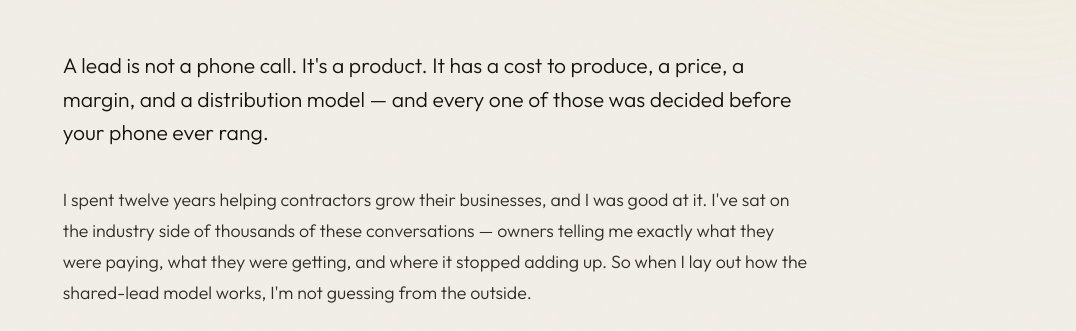
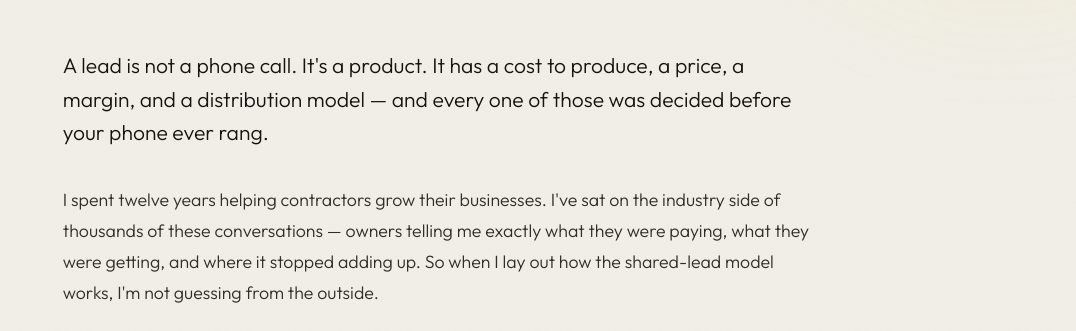
Before and after one commit to frankyleadwise/frankycolon, a plain HTML site: page notes/anatomy-of-a-lead/index.html in a window 1280 px wide. Shown: the part 438-769 px from the top of the page, without its empty margins (204-1280 px from the left). Drawn offline with Linux system fonts and the light colour scheme.

Commit message:
Cut 'and I was good at it' from the essay opener
Telling the reader you were good at it is the weakest way to say it. The
next sentence — thousands of these conversations from the industry side —
proves the same point without asking to be believed.

```diff
--- a/notes/anatomy-of-a-lead/index.html
+++ b/notes/anatomy-of-a-lead/index.html
@@ -215,7 +215,7 @@
 
       <p class="lead">A lead is not a phone call. It's a product. It has a cost to produce, a price, a margin, and a distribution model — and every one of those was decided before your phone ever rang.</p>
 
-      <p>I spent twelve years helping contractors grow their businesses, and I was good at it. I've sat on the industry side of thousands of these conversations — owners telling me exactly what they were paying, what they were getting, and where it stopped adding up. So when I lay out how the shared-lead model works, I'm not guessing from the outside.</p>
+      <p>I spent twelve years helping contractors grow their businesses. I've sat on the industry side of thousands of these conversations — owners telling me exactly what they were paying, what they were getting, and where it stopped adding up. So when I lay out how the shared-lead model works, I'm not guessing from the outside.</p>
 
       <p>Most contractors I talk to have a feeling about lead vendors. Usually some version of <em>"I'm paying a lot and I'm not sure what I'm getting."</em> That feeling is correct, but it's usually aimed at the wrong thing. The problem isn't that somebody's cheating you. The problem is that the model is working exactly as designed — and the design isn't built around your margin.</p>
 
```
